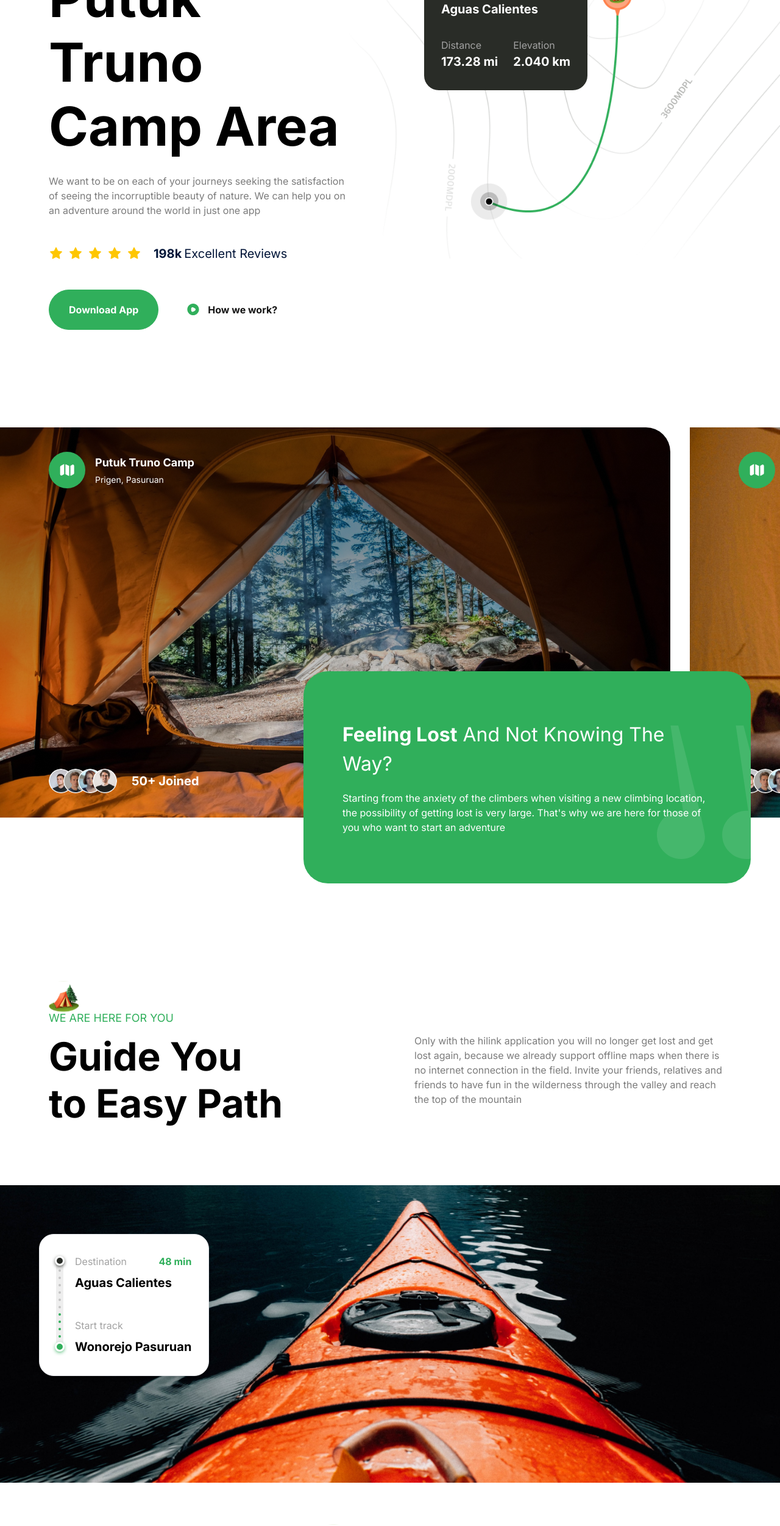
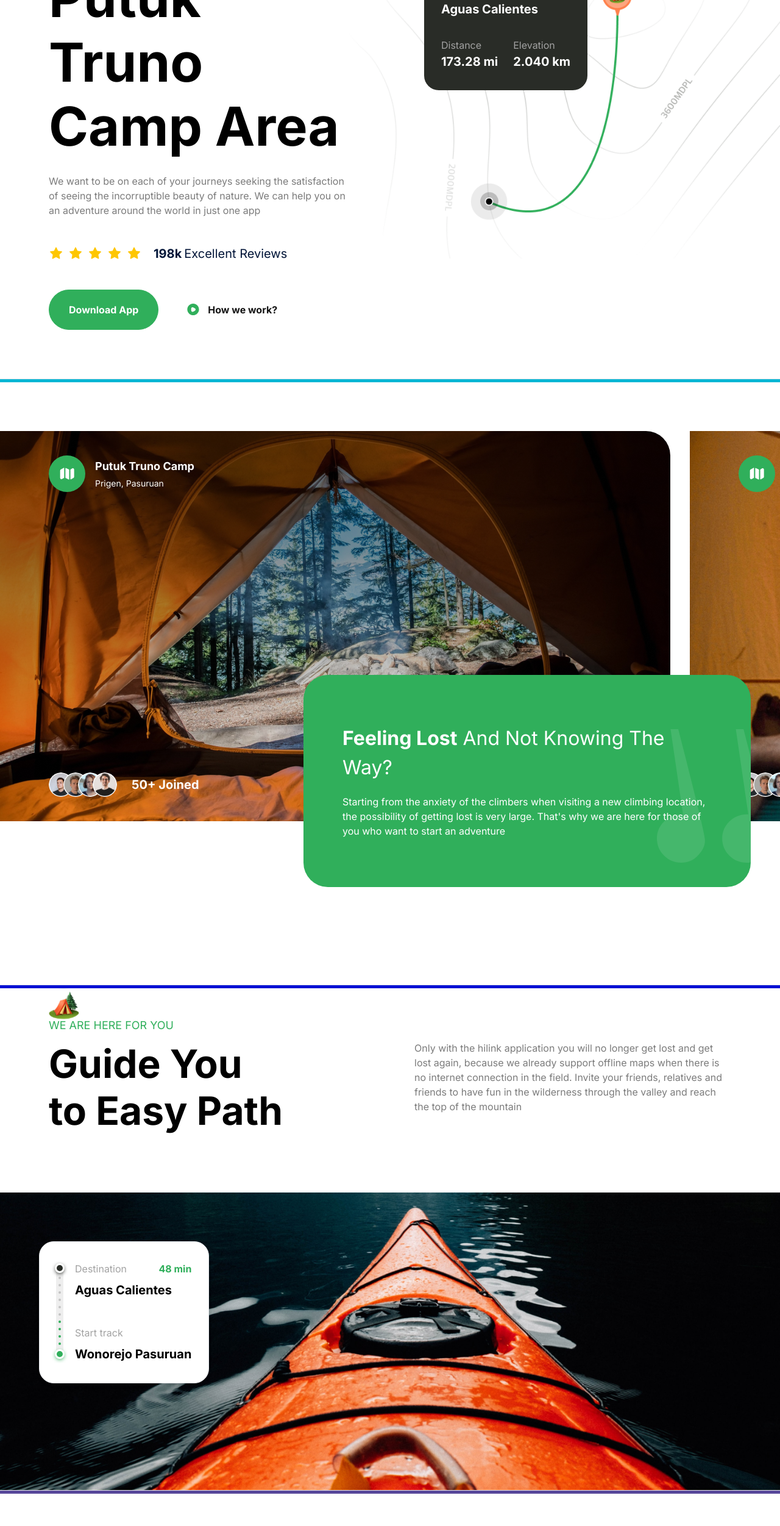
Before and after one commit to tenSunFree/Travel-Camping--NextJS-Frontend-demo, a Next.js app: page / in a window 1280 px wide. Shown: the part 234-2737 px from the top of the page at 61% size. Built offline with nearby package versions, Linux system fonts and the light colour scheme.

Commit message:
style: improve button styles and add colored dividers in Home component

```diff
--- a/app/page.tsx
+++ b/app/page.tsx
@@ -1,16 +1,60 @@
-import Camp from "@/components/Camp";
-import Features from "@/components/Features";
-import GetApp from "@/components/GetApp";
-import Guide from "@/components/Guide";
-import Hero from "@/components/Hero";
+import Camp from '@/components/Camp'
+import Features from '@/components/Features'
+import GetApp from '@/components/GetApp'
+import Guide from '@/components/Guide'
+import Hero from '@/components/Hero'
 
 export default function Home() {
   return (
     <>
       <Hero />
+      {/* Colored dividers between sections */}
+      <div style={{ display: 'flex', justifyContent: 'center' }}>
+        <hr
+          aria-hidden="true"
+          style={{
+            width: '100%',
+            height: '6px',
+            backgroundColor: '#06B6D4',
+          }}
+        />
+      </div>
       <Camp />
+      {/* Colored dividers between sections */}
+      <div style={{ display: 'flex', justifyContent: 'center' }}>
+        <hr
+          aria-hidden="true"
+          style={{
+            width: '100%',
+            height: '6px',
+            backgroundColor: '#0611D4',
+          }}
+        />
+      </div>
       <Guide />
+      {/* Colored dividers between sections */}
+      <div style={{ display: 'flex', justifyContent: 'center' }}>
+        <hr
+          aria-hidden="true"
+          style={{
+            width: '100%',
+            height: '6px',
+            backgroundColor: '#564699',
+          }}
+        />
+      </div>
       <Features />
+      {/* Colored dividers between sections */}
+      <div style={{ display: 'flex', justifyContent: 'center' }}>
+        <hr
+          aria-hidden="true"
+          style={{
+            width: '100%',
+            height: '6px',
+            backgroundColor: '#99B074',
+          }}
+        />
+      </div>
       <GetApp />
     </>
   )
--- a/components/Camp.tsx
+++ b/components/Camp.tsx
@@ -1,42 +1,42 @@
-import { PEOPLE_URL } from "@/constants";
+import { PEOPLE_URL } from '@/constants'
 
+// interface CampProps {
+//   backgroundImage: string
+//   title: string
+//   subtitle: string
+//   peopleJoined: string
+// }
 
-interface CampProps {
-  backgroundImage: string;
-  title: string;
-  subtitle: string;
-  peopleJoined: string;
+type CampProps = {
+  backgroundImage: string
+  title: string
+  subtitle: string
+  peopleJoined: string
 }
 
 const CampSite = ({ backgroundImage, title, subtitle, peopleJoined }: CampProps) => {
   return (
-    <div className={`h-full w-full min-w-[1100px] ${backgroundImage} bg-cover bg-no-repeat lg:rounded-r-5xl 2xl:rounded-5xl`}>
+    <div
+      className={`h-full w-full min-w-[1100px] ${backgroundImage} bg-cover bg-no-repeat lg:rounded-r-5xl 2xl:rounded-5xl`}
+    >
       <div className="flex h-full flex-col items-start justify-between p-6 lg:px-20 lg:py-10">
-      <div className="flexCenter gap-4">
+        <div className="flexCenter gap-4 bg-[#45777800]">
           <div className="rounded-full bg-green-50 p-4">
-          <img
-            src="/folded-map.svg"
-            alt="map"
-            width={28}
-            height={28}
-          />
+            <img src="/folded-map.svg" alt="map" width={28} height={28} />
           </div>
           <div className="flex flex-col gap-1">
             <h4 className="bold-18 text-white">{title}</h4>
             <p className="regular-14 text-white">{subtitle}</p>
           </div>
         </div>
-
         <div className="flexCenter gap-6">
           <span className="flex -space-x-4 overflow-hidden">
             {PEOPLE_URL.map((url) => (
               <img
-              className="inline-block h-10 w-10 rounded-full"
+                className="inline-block h-10 w-10 rounded-full object-cover"
                 src={url}
                 key={url}
                 alt="person"
-              width={52}
-              height={52}
               />
             ))}
           </span>
@@ -66,20 +66,16 @@ const Camp = () => {
       </div>
 
       <div className="flexEnd mt-10 px-6 lg:-mt-60 lg:mr-6">
-        <div className="bg-green-50 p-8 lg:max-w-[500px] xl:max-w-[734px] xl:rounded-5xl xl:px-16 xl:py-20 relative w-full overflow-hidden rounded-3xl">
+        <div className="relative w-full overflow-hidden rounded-3xl bg-green-50 p-8 lg:max-w-[500px] xl:max-w-[734px] xl:rounded-5xl xl:px-16 xl:py-20">
           <h2 className="regular-24 md:regular-32 2xl:regular-64 capitalize text-white">
             <strong>Feeling Lost</strong> And Not Knowing The Way?
           </h2>
           <p className="regular-14 xl:regular-16 mt-5 text-white">
-            Starting from the anxiety of the climbers when visiting a new climbing location, the possibility of getting lost is very large. That's why we are here for those of you who want to start an adventure
+            Starting from the anxiety of the climbers when visiting a new climbing location, the
+            possibility of getting lost is very large. That's why we are here for those of you who
+            want to start an adventure
           </p>
-          <img
-            src="/quote.svg"
-            alt="camp-2"
-            width={186}
-            height={219}
-            className="camp-quote"
-          />
+          <img src="/quote.svg" alt="camp-2" width={186} height={219} className="camp-quote" />
         </div>
       </div>
     </section>
--- a/tailwind.config.ts
+++ b/tailwind.config.ts
@@ -50,4 +50,4 @@ module.exports = {
     },
   },
   plugins: [],
-};
+}
```
Also changed, not shown: app/globals.css (line endings or trailing spaces). Lines whose indentation alone changed are shown as unchanged.
